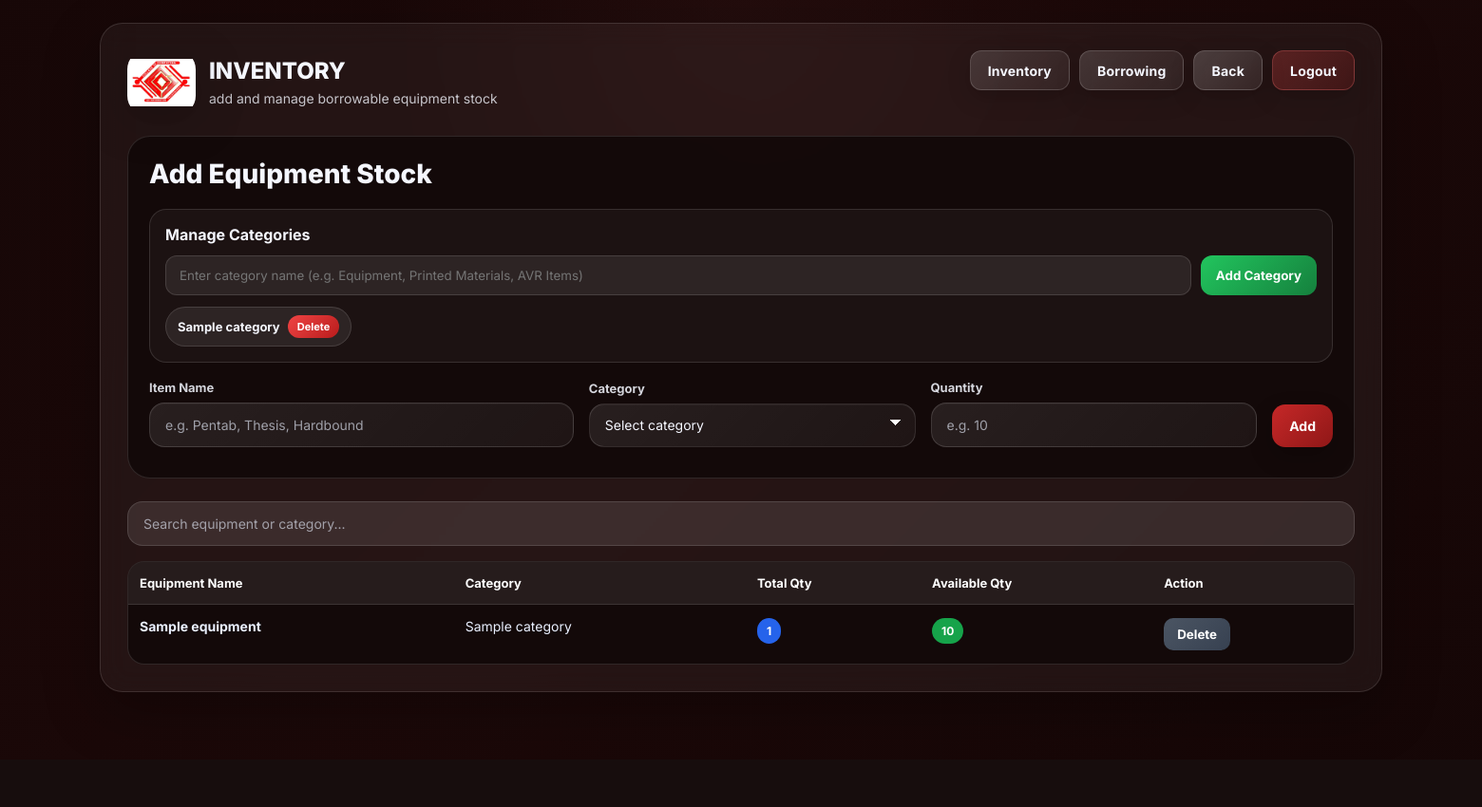
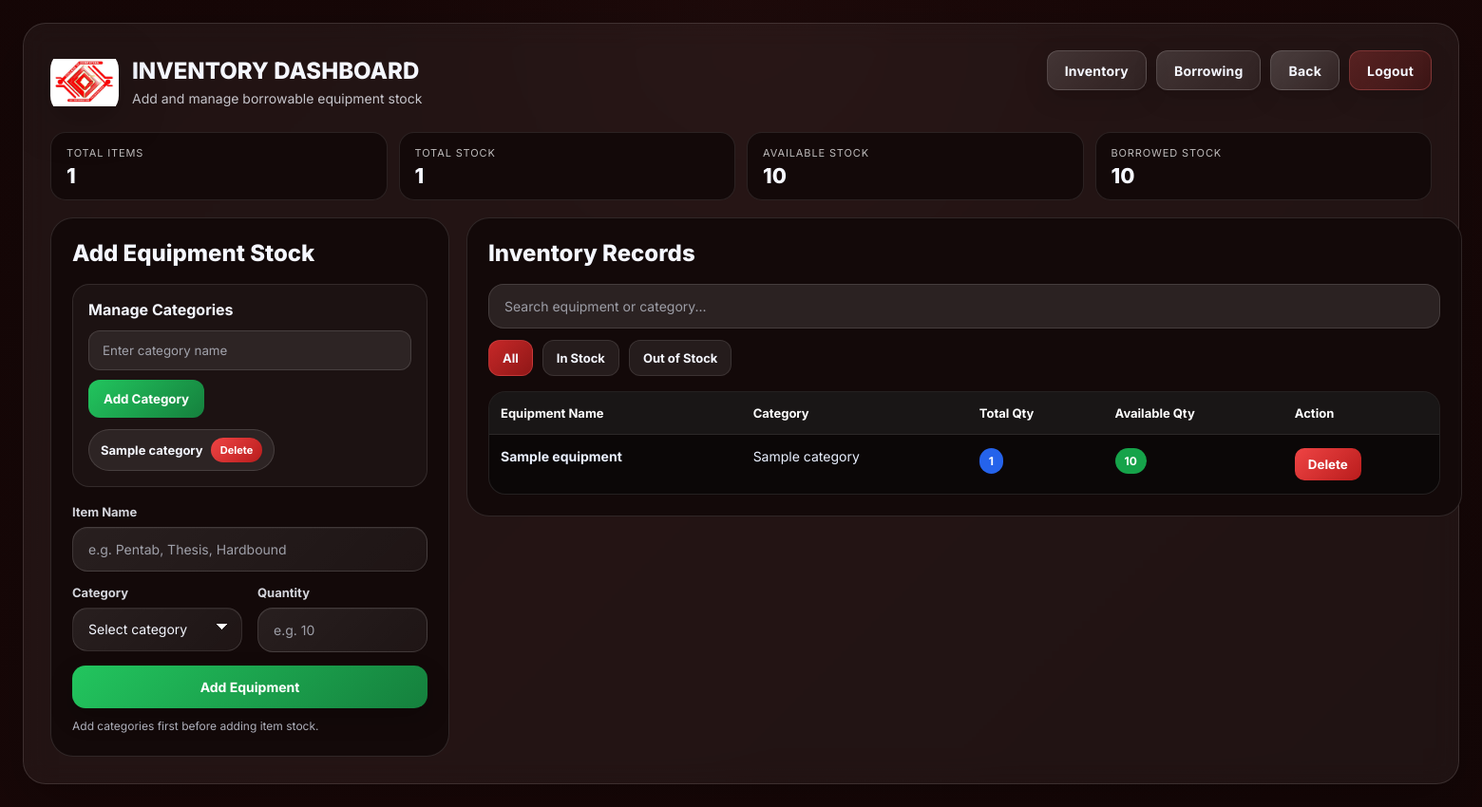
Before and after one commit to paulkurtBuhiaTimoteo/SYSTEM, a Flask app: template templates/admin_inventory.html in a window 1560 px wide. Shown: the whole page at 95% size. Before the commit the page ends 729 px from the top, so only its background shows below. Run offline with Flask 3, Linux system fonts and the light colour scheme; the template is opened without the code that fills it: most values are stand-ins (such as "Sample title", 1, 10 or a date in 2020).

Commit message:
update inventory dashboard design

```diff
--- a/templates/admin_inventory.html
+++ b/templates/admin_inventory.html
@@ -21,9 +21,9 @@ body{
   min-height:100vh;
   color:#f5f7ff;
   background:
-    linear-gradient(rgba(22,8,8,0.74), rgba(22,8,8,0.74)),
-    radial-gradient(circle at top, rgba(255,120,120,0.16), transparent 35%),
-    linear-gradient(135deg,#1a0505,#2a0909,#120202);
+    linear-gradient(rgba(22,8,8,0.78), rgba(22,8,8,0.78)),
+    radial-gradient(circle at top, rgba(255,120,120,0.12), transparent 34%),
+    linear-gradient(135deg,#140303,#220707,#0f0202);
 }
 
 .page{
@@ -35,7 +35,7 @@ body{
 }
 
 .card{
-  width:min(1350px,100%);
+  width:min(1550px,100%);
   padding:28px;
   border-radius:24px;
   background:rgba(255,255,255,0.05);
@@ -50,7 +50,7 @@ body{
   justify-content:space-between;
   align-items:flex-start;
   gap:18px;
-  margin-bottom:22px;
+  margin-bottom:18px;
   flex-wrap:wrap;
 }
 
@@ -127,7 +127,7 @@ body{
 }
 
 .flash-wrap{
-  margin-bottom:12px;
+  margin-bottom:14px;
 }
 
 .flash-msg{
@@ -141,26 +141,60 @@ body{
   text-align:center;
 }
 
-.form-card{
+.stats-grid{
+  display:grid;
+  grid-template-columns:repeat(4, 1fr);
+  gap:12px;
+  margin-bottom:18px;
+}
+
+.stat-card{
+  background:rgba(20,10,10,0.94);
+  border:1px solid rgba(255,255,255,0.10);
+  border-radius:16px;
+  padding:14px 16px;
+}
+
+.stat-label{
+  font-size:11px;
+  color:rgba(255,255,255,0.72);
+  margin-bottom:6px;
+  text-transform:uppercase;
+  letter-spacing:.08em;
+}
+
+.stat-value{
+  font-size:22px;
+  font-weight:800;
+  line-height:1;
+}
+
+.layout-grid{
+  display:grid;
+  grid-template-columns:420px 1fr;
+  gap:18px;
+  align-items:start;
+}
+
+.side-panel,
+.main-panel{
   background:rgba(20,10,10,0.94);
   border:1px solid rgba(255,255,255,0.12);
   border-radius:24px;
   padding:22px;
-  margin-bottom:24px;
 }
 
-.form-card h2{
-  margin-top:0;
-  margin-bottom:20px;
-  font-size:28px;
+.panel-title{
+  font-size:24px;
   font-weight:800;
+  margin-bottom:18px;
 }
 
 .category-manager{
   margin-bottom:18px;
   padding:16px;
   border-radius:18px;
-  border:1px solid rgba(255,255,255,0.12);
+  border:1px solid rgba(255,255,255,0.10);
   background:rgba(255,255,255,0.04);
 }
 
@@ -187,7 +221,11 @@ body{
   outline:none;
 }
 
-.category-form button{
+.category-form input::placeholder{
+  color:rgba(234,240,255,0.62);
+}
+
+.add-green{
   padding:12px 16px;
   border:none;
   border-radius:12px;
@@ -195,6 +233,12 @@ body{
   color:#fff;
   font-weight:700;
   cursor:pointer;
+  transition:all .2s ease;
+}
+
+.add-green:hover{
+  transform:translateY(-1px);
+  filter:brightness(1.05);
 }
 
 .category-list{
@@ -222,22 +266,31 @@ body{
   margin:0;
 }
 
-.category-chip button{
+.delete-red{
   border:none;
   border-radius:999px;
-  padding:5px 10px;
+  padding:6px 10px;
   background:linear-gradient(135deg,#ef4444,#b91c1c);
   color:#fff;
   font-size:11px;
   font-weight:700;
   cursor:pointer;
+  transition:all .2s ease;
+}
+
+.delete-red:hover{
+  transform:translateY(-1px);
+  filter:brightness(1.05);
 }
 
 .form-grid{
   display:grid;
-  grid-template-columns:1.3fr 1fr 1fr auto;
-  gap:16px;
-  align-items:end;
+  grid-template-columns:1fr 1fr;
+  gap:14px 16px;
+}
+
+.field-full{
+  grid-column:1 / -1;
 }
 
 .form-grid label{
@@ -296,11 +349,11 @@ body{
   color:#ffffff;
 }
 
-.mini-btn{
+.green-btn{
   padding:14px 18px;
   border:none;
   border-radius:14px;
-  background:linear-gradient(135deg,#c62828,#8f1717);
+  background:linear-gradient(135deg,#22c55e,#15803d);
   color:#fff;
   cursor:pointer;
   font-weight:700;
@@ -309,31 +362,32 @@ body{
   transition:all .2s ease;
 }
 
-.mini-btn:hover{
+.green-btn:hover{
   transform:translateY(-1px);
   filter:brightness(1.05);
 }
 
-.small-btn{
+.red-btn{
   padding:9px 14px;
   border:none;
   border-radius:10px;
-  background:linear-gradient(135deg,#4b5563,#374151);
+  background:linear-gradient(135deg,#ef4444,#b91c1c);
   color:#fff;
   cursor:pointer;
   font-weight:700;
   transition:all .2s ease;
 }
 
-.small-btn:hover{
+.red-btn:hover{
   transform:translateY(-1px);
   filter:brightness(1.05);
 }
 
-.small-note{
-  font-size:12px;
-  color:rgba(234,240,255,0.72);
-  margin-top:10px;
+.toolbar{
+  display:flex;
+  flex-direction:column;
+  gap:12px;
+  margin-bottom:16px;
 }
 
 .search-box{
@@ -343,7 +397,6 @@ body{
   border:1px solid rgba(255,255,255,0.12);
   background:rgba(255,255,255,0.10);
   color:#f5f7ff;
-  margin-bottom:16px;
   outline:none;
   font-size:14px;
 }
@@ -352,9 +405,37 @@ body{
   color:rgba(234,240,255,0.60);
 }
 
+.filter-tabs{
+  display:flex;
+  gap:10px;
+  flex-wrap:wrap;
+}
+
+.filter-btn{
+  border:none;
+  cursor:pointer;
+  padding:10px 14px;
+  border-radius:12px;
+  font-size:13px;
+  font-weight:700;
+  color:#f5f7ff;
+  background:rgba(255,255,255,0.08);
+  border:1px solid rgba(255,255,255,0.10);
+  transition:all .2s ease;
+}
+
+.filter-btn:hover{
+  background:rgba(255,255,255,0.14);
+}
+
+.filter-btn.active{
+  background:linear-gradient(135deg,#c62828,#8f1717);
+  border-color:rgba(255,120,120,0.25);
+}
+
 .inventory-wrap{
-  background:rgba(20,10,10,0.94);
-  border:1px solid rgba(255,255,255,0.12);
+  background:rgba(12,8,8,0.95);
+  border:1px solid rgba(255,255,255,0.10);
   border-radius:18px;
   overflow:auto;
 }
@@ -366,7 +447,7 @@ body{
 }
 
 .inventory-wrap thead{
-  background:rgba(255,255,255,0.08);
+  background:rgba(255,255,255,0.06);
 }
 
 .inventory-wrap th{
@@ -374,12 +455,13 @@ body{
   text-align:left;
   color:#fff;
   font-size:13px;
+  white-space:nowrap;
 }
 
 .inventory-wrap td{
   padding:14px 12px;
   color:#eaf0ff;
-  border-top:1px solid rgba(255,255,255,0.10);
+  border-top:1px solid rgba(255,255,255,0.08);
   vertical-align:top;
   font-size:14px;
 }
@@ -411,9 +493,27 @@ body{
   color:#fff;
 }
 
-@media (max-width:900px){
-  .form-grid{
+.empty-state{
+  text-align:center;
+  padding:24px;
+  color:rgba(255,255,255,0.70);
+  font-size:14px;
+}
+
+.small-note{
+  font-size:12px;
+  color:rgba(234,240,255,0.72);
+  margin-top:10px;
+  line-height:1.5;
+}
+
+@media (max-width:1200px){
+  .layout-grid{
     grid-template-columns:1fr;
+  }
+
+  .stats-grid{
+    grid-template-columns:repeat(2, 1fr);
   }
 }
 
@@ -438,6 +538,18 @@ body{
   .nav-btn{
     flex:1;
   }
+
+  .stats-grid{
+    grid-template-columns:1fr;
+  }
+
+  .form-grid{
+    grid-template-columns:1fr;
+  }
+
+  .field-full{
+    grid-column:auto;
+  }
 }
 </style>
 </head>
@@ -450,8 +562,8 @@ body{
   <div class="brand-left">
     <div class="logo"></div>
     <div>
-      <h1>INVENTORY</h1>
-      <p>add and manage borrowable equipment stock</p>
+      <h1>INVENTORY DASHBOARD</h1>
+      <p>Add and manage borrowable equipment stock</p>
     </div>
   </div>
 
@@ -467,23 +579,41 @@ body{
   {% if messages %}
     <div class="flash-wrap">
       {% for category, message in messages %}
-        <div class="flash-msg">
-          {{ message }}
-        </div>
+        <div class="flash-msg">{{ message }}</div>
       {% endfor %}
     </div>
   {% endif %}
 {% endwith %}
 
-<div class="form-card">
-  <h2>Add Equipment Stock</h2>
+<div class="stats-grid">
+  <div class="stat-card">
+    <div class="stat-label">Total Items</div>
+    <div class="stat-value">{{ total_eq }}</div>
+  </div>
+  <div class="stat-card">
+    <div class="stat-label">Total Stock</div>
+    <div class="stat-value">{{ total_stock }}</div>
+  </div>
+  <div class="stat-card">
+    <div class="stat-label">Available Stock</div>
+    <div class="stat-value">{{ available_stock }}</div>
+  </div>
+  <div class="stat-card">
+    <div class="stat-label">Borrowed Stock</div>
+    <div class="stat-value">{{ borrowed_stock }}</div>
+  </div>
+</div>
+
+<div class="layout-grid">
+  <div class="side-panel">
+    <div class="panel-title">Add Equipment Stock</div>
 
     <div class="category-manager">
       <h3>Manage Categories</h3>
 
       <form class="category-form" method="POST" action="/admin/categories/add">
-      <input type="text" name="category_name" placeholder="Enter category name (e.g. Equipment, Printed Materials, AVR Items)" required>
-      <button type="submit">Add Category</button>
+        <input type="text" name="category_name" placeholder="Enter category name" required>
+        <button class="add-green" type="submit">Add Category</button>
       </form>
 
       <div class="category-list">
@@ -491,7 +621,7 @@ body{
         <div class="category-chip">
           <span>{{ c.name }}</span>
           <form method="POST" action="/admin/categories/{{ c.id }}/delete" onsubmit="return confirm('Delete this category?');">
-          <button type="submit">Delete</button>
+            <button class="delete-red" type="submit">Delete</button>
           </form>
         </div>
         {% endfor %}
@@ -499,7 +629,7 @@ body{
     </div>
 
     <form method="POST" action="/admin/inventory/add" class="form-grid">
-    <div>
+      <div class="field-full">
         <label>Item Name</label>
         <input name="name" type="text" placeholder="e.g. Pentab, Thesis, Hardbound" required>
       </div>
@@ -519,18 +649,28 @@ body{
         <input name="quantity" type="number" min="1" placeholder="e.g. 10" required>
       </div>
 
-    <div>
-      <label>&nbsp;</label>
-      <button class="mini-btn" type="submit" style="width:100%;">Add</button>
+      <div class="field-full">
+        <button class="green-btn" type="submit" style="width:100%;">Add Equipment</button>
       </div>
     </form>
 
     <div class="small-note">
-
+      Add categories first before adding item stock.
     </div>
   </div>
 
+  <div class="main-panel">
+    <div class="panel-title">Inventory Records</div>
+
+    <div class="toolbar">
       <input id="searchInput" class="search-box" placeholder="Search equipment or category...">
+
+      <div class="filter-tabs">
+        <button class="filter-btn active" data-status="all" type="button">All</button>
+        <button class="filter-btn" data-status="in-stock" type="button">In Stock</button>
+        <button class="filter-btn" data-status="out-stock" type="button">Out of Stock</button>
+      </div>
+    </div>
 
     <div class="inventory-wrap">
       <table>
@@ -546,7 +686,7 @@ body{
 
         <tbody id="inventoryTable">
           {% for e in equipment %}
-      <tr>
+          <tr data-status="{% if e.available_qty > 0 %}in-stock{% else %}out-stock{% endif %}">
             <td><strong>{{ e.name }}</strong></td>
             <td>{{ e.category }}</td>
             <td>
@@ -561,13 +701,19 @@ body{
             </td>
             <td>
               <form method="POST" action="/admin/inventory/{{ e.id }}/delete" onsubmit="return confirm('Delete this equipment?');">
-            <button class="small-btn" type="submit">Delete</button>
+                <button class="red-btn" type="submit">Delete</button>
               </form>
             </td>
           </tr>
           {% endfor %}
         </tbody>
       </table>
+
+      <div id="emptyState" class="empty-state" style="display:none;">
+        No inventory records found.
+      </div>
+    </div>
+  </div>
 </div>
 
 </section>
@@ -575,16 +721,46 @@ body{
 
 <script>
 const searchInput = document.getElementById("searchInput");
+const filterButtons = document.querySelectorAll(".filter-btn");
+const rows = document.querySelectorAll("#inventoryTable tr");
+const emptyState = document.getElementById("emptyState");
 
-searchInput.addEventListener("keyup", function () {
-  let filter = searchInput.value.toLowerCase();
-  let rows = document.querySelectorAll("#inventoryTable tr");
+let activeStatus = "all";
+
+function applyFilters() {
+  const filterText = searchInput.value.toLowerCase();
+  let visibleCount = 0;
 
   rows.forEach(row => {
-    let text = row.innerText.toLowerCase();
-    row.style.display = text.includes(filter) ? "" : "none";
+    const rowText = row.innerText.toLowerCase();
+    const rowStatus = row.dataset.status;
+
+    const matchesSearch = rowText.includes(filterText);
+    const matchesStatus = activeStatus === "all" || rowStatus === activeStatus;
+
+    if (matchesSearch && matchesStatus) {
+      row.style.display = "";
+      visibleCount++;
+    } else {
+      row.style.display = "none";
+    }
+  });
+
+  emptyState.style.display = visibleCount === 0 ? "block" : "none";
+}
+
+searchInput.addEventListener("keyup", applyFilters);
+
+filterButtons.forEach(btn => {
+  btn.addEventListener("click", function () {
+    filterButtons.forEach(b => b.classList.remove("active"));
+    this.classList.add("active");
+    activeStatus = this.dataset.status;
+    applyFilters();
   });
 });
+
+applyFilters();
 </script>
 
 </body>
```
Lines whose indentation alone changed are shown as unchanged.
